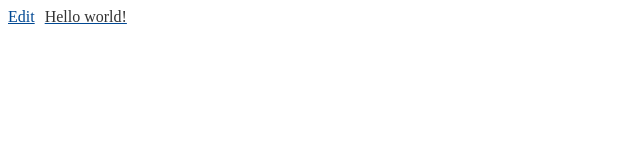
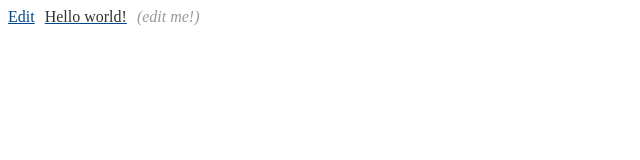
Before and after one commit to avine/jquery-input-editable, a website: page src/index.html in a window 1280 px wide. Shown: the full height of the page, 0-640 px from the left. Drawn offline with nearby package versions, Linux system fonts and the light colour scheme.

Commit message:
Improve demo

```diff
--- a/src/index.html
+++ b/src/index.html
@@ -14,12 +14,25 @@
 </head>
 <body>
 
-  <article class="test">
+  <div class="test" data-placeholder="Fill me!" data-description="(edit me!)">
     Hello world!
-  </article>
+  </div>
+
+  <div id="log"></div>
 
   <script>
     $('.test').inputEditable();
+
+    var events = ['edit', 'cancel', 'error', 'post', 'resolve', 'reject'].map(function (event) {
+      return event + '.inputEditable';
+    });
+    var $log = $('#log');
+    $('.test').on(events.join(' '), function (e) {
+      if ($log.children().length == 10) {
+        $log.html('');
+      }
+      $log.append('<p>' + e.type + '</p>');
+    });
   </script>
 
 </body>
--- a/src/inputEditable.css
+++ b/src/inputEditable.css
@@ -28,7 +28,7 @@
   color: #999;
 }
 
-.inputEditable-tip {
+.inputEditable-description {
   margin-left: 10px;
   color: #999;
 }
```
